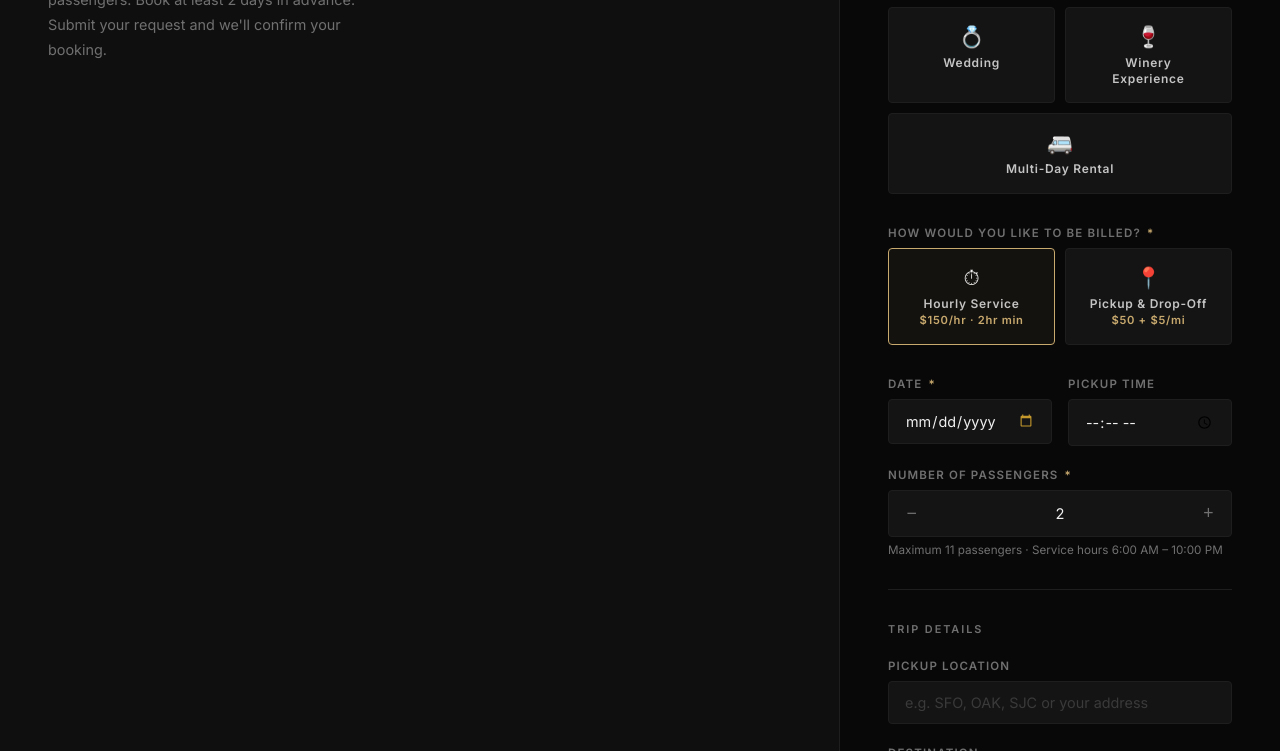
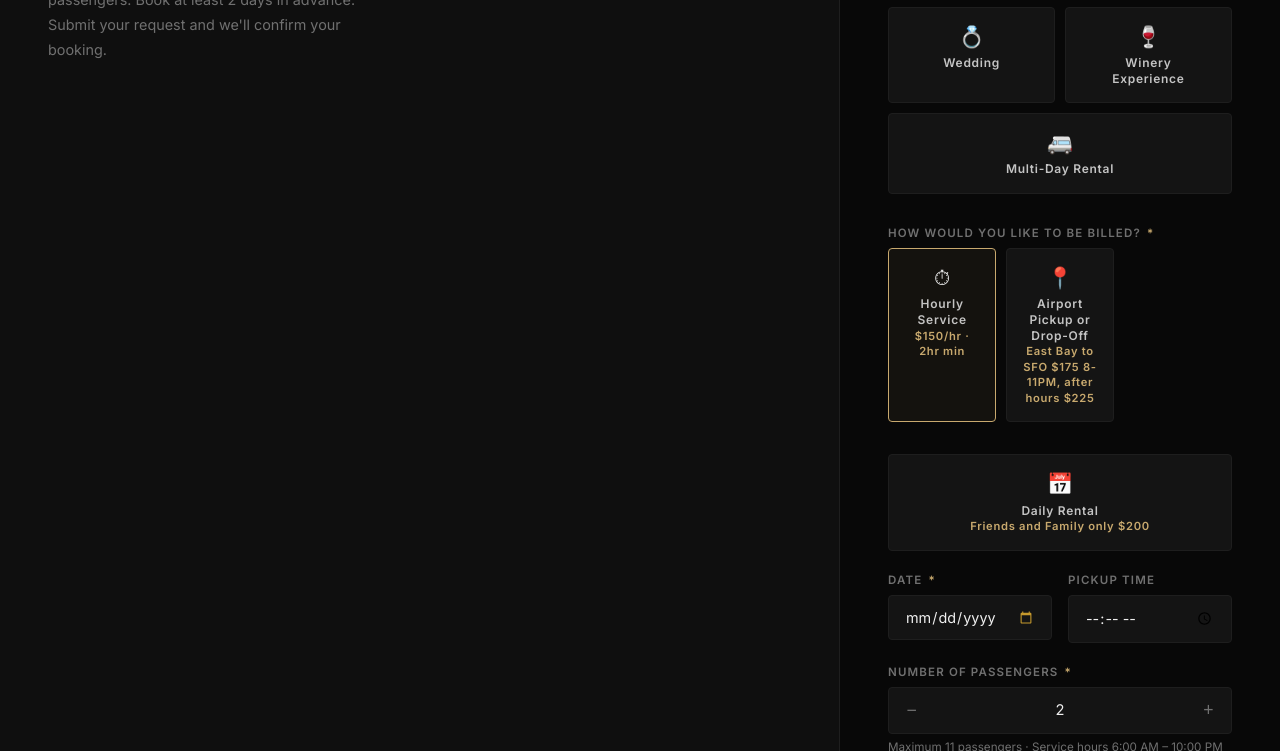
Before and after one commit to vibhavgrandhi/SznSprinters, a website: page book.html in a window 1280 px wide. Shown: the part 350-1101 px from the top of the page. Drawn offline with nearby package versions, Linux system fonts and the light colour scheme; no server answers.

Commit message:
Update booking billing options
Updated billing options to include Daily Rental and modified labels for Airport Pickup or Drop-Off.

```diff
--- a/book.html
+++ b/book.html
@@ -189,17 +189,22 @@ input.invalid,select.invalid{border-color:var(--error)}
         <!-- BILLING TYPE (airport only) -->
         <div class="form-group" id="billingSection">
           <label>How would you like to be billed? <span class="req">*</span></label>
-          <div class="service-select-grid" style="grid-template-columns:1fr 1fr">
+          <div class="service-select-grid" style="grid-template-columns:1fr 1fr 1fr">
             <div class="svc-card active" data-billing="Hourly Service" tabindex="0" role="button" id="billingHourly">
               <span class="svc-card-icon">⏱</span>
               <div class="svc-card-label">Hourly Service<br><span style="color:var(--accent);font-size:0.7rem" id="hourlyLabel">$150/hr · 2hr min</span></div>
             </div>
-            <div class="svc-card" data-billing="Pickup & Drop-Off" tabindex="0" role="button" id="billingPickup">
+            <div class="svc-card" data-billing="Airport Pickup or Drop-Off" tabindex="0" role="button" id="billingPickup">
               <span class="svc-card-icon">📍</span>
-              <div class="svc-card-label">Pickup &amp; Drop-Off<br><span style="color:var(--accent);font-size:0.7rem" id="pickupLabel">$50 + $5/mi</span></div>
+              <div class="svc-card-label">Airport Pickup or Drop-Off<br><span style="color:var(--accent);font-size:0.7rem" id="pickupLabel">East Bay to SFO $175 8-11PM, after hours $225</span></div>
+
             </div>
           </div>
-          <input type="hidden" id="billingType" value="Hourly Service">
+          <div class="svc-card" data-billing="Daily Rental" tabindex="0" role="button" id="billingDaily">
+              <span class="svc-card-icon">📅</span>
+              <div class="svc-card-label">Daily Rental<br><span style="color:var(--accent);font-size:0.7rem">Friends and Family only $200</span></div>
+            </div>
+            <input type="hidden" id="billingType" value="Hourly Service">
         </div>
         <!-- Full-day / rental contact note -->
         <div class="form-group" id="fulldayNote" style="display:none;background:rgba(200,169,110,0.06);border:1px solid rgba(200,169,110,0.22);border-radius:var(--radius-input);padding:1.2rem 1.4rem">
@@ -442,7 +447,7 @@ async function loadPricing() {
     const s = Object.fromEntries(data.map(r => [r.key, r.value]));
     if (s.hourly_rate && s.hourly_minimum) document.getElementById('hourlyLabel').textContent = '$' + s.hourly_rate + '/hr · ' + s.hourly_minimum + 'hr min';
     else if (s.hourly_rate) document.getElementById('hourlyLabel').textContent = '$' + s.hourly_rate + '/hr · 2hr min';
-    if (s.pickup_fee && s.per_mile_rate) document.getElementById('pickupLabel').textContent = '$' + s.pickup_fee + ' + $' + s.per_mile_rate + '/mi';
+
     if (s.max_passengers) {
       maxPax = parseInt(s.max_passengers) || 11;
       if (pax > maxPax) { pax = maxPax; document.getElementById('paxCount').value = pax; }
```
